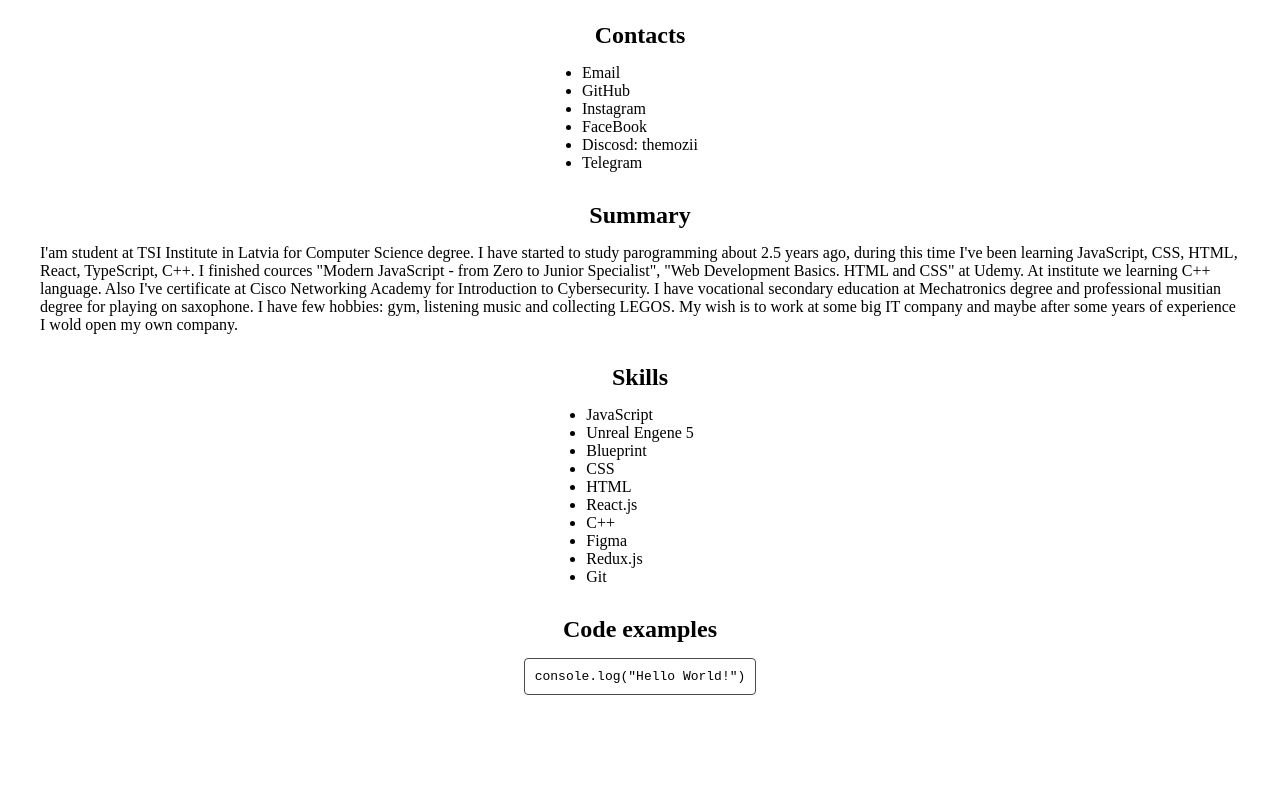
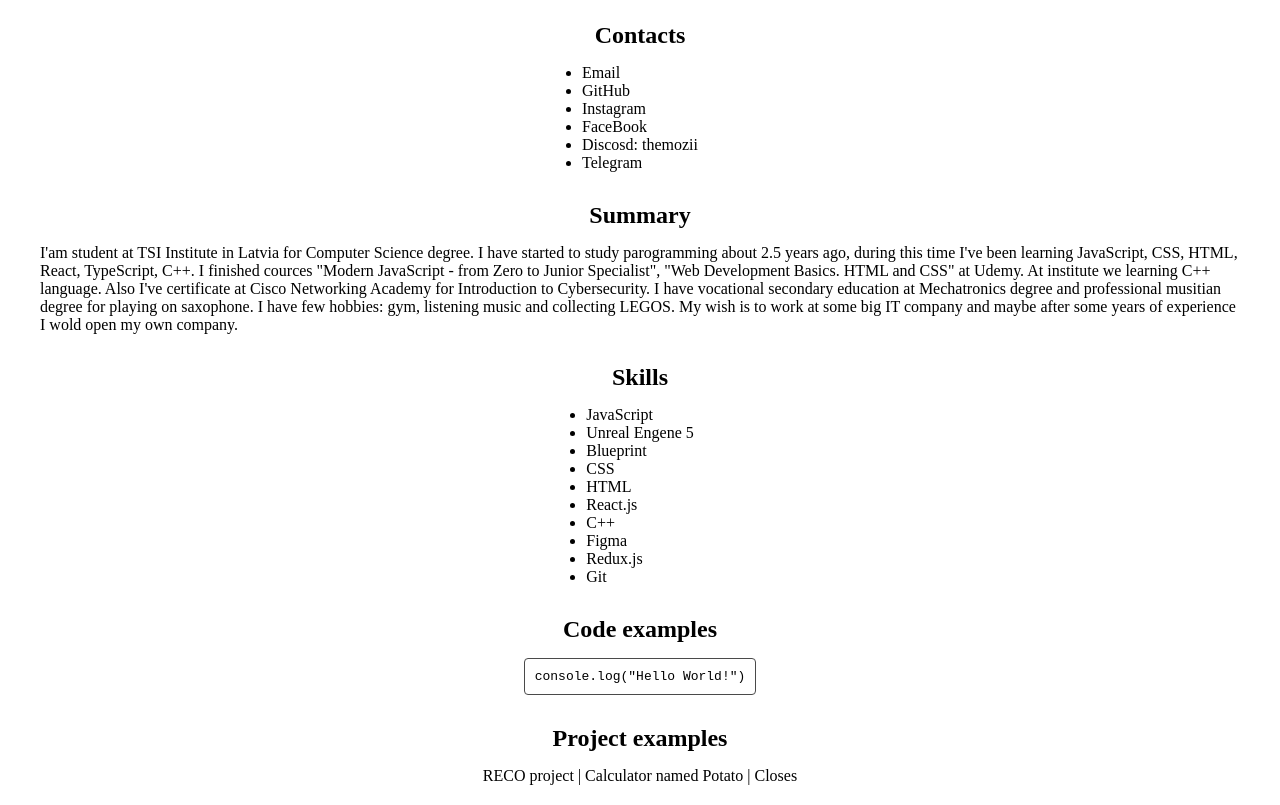
Before and after one commit to TheMozii/rsschool-cv, a plain HTML site: page index.html in a window 1280 px wide. Shown: the part 273-1078 px from the top of the page. Before the commit the page ends 988 px from the top, so only its background shows below. Drawn offline with Linux system fonts and the light colour scheme.

Commit message:
feat: add project examples

```diff
--- a/index.html
+++ b/index.html
@@ -59,6 +59,15 @@
          </pre>
       </div>
 
+      <div class="projectExamples">
+         <h2>Project examples</h2>
+
+         <nav>
+            <a href="https://github.com/ppmarkek/RECO">RECO project</a> |
+            <a href="https://github.com/TheMozii/potato">Calculator named Potato</a> |
+            <a href="https://github.com/TheMozii/Closes">Closes</a>
+         </nav>
+      </div>
    </main>
 
 </body>
--- a/style.css
+++ b/style.css
@@ -73,3 +73,10 @@ a:hover{
    border-radius: 4px;
    display: flex;
  }
+
+ .projectExamples{
+   display: flex;
+   flex-direction: column;
+   align-items: center;
+   gap: 15px;
+ }
```
